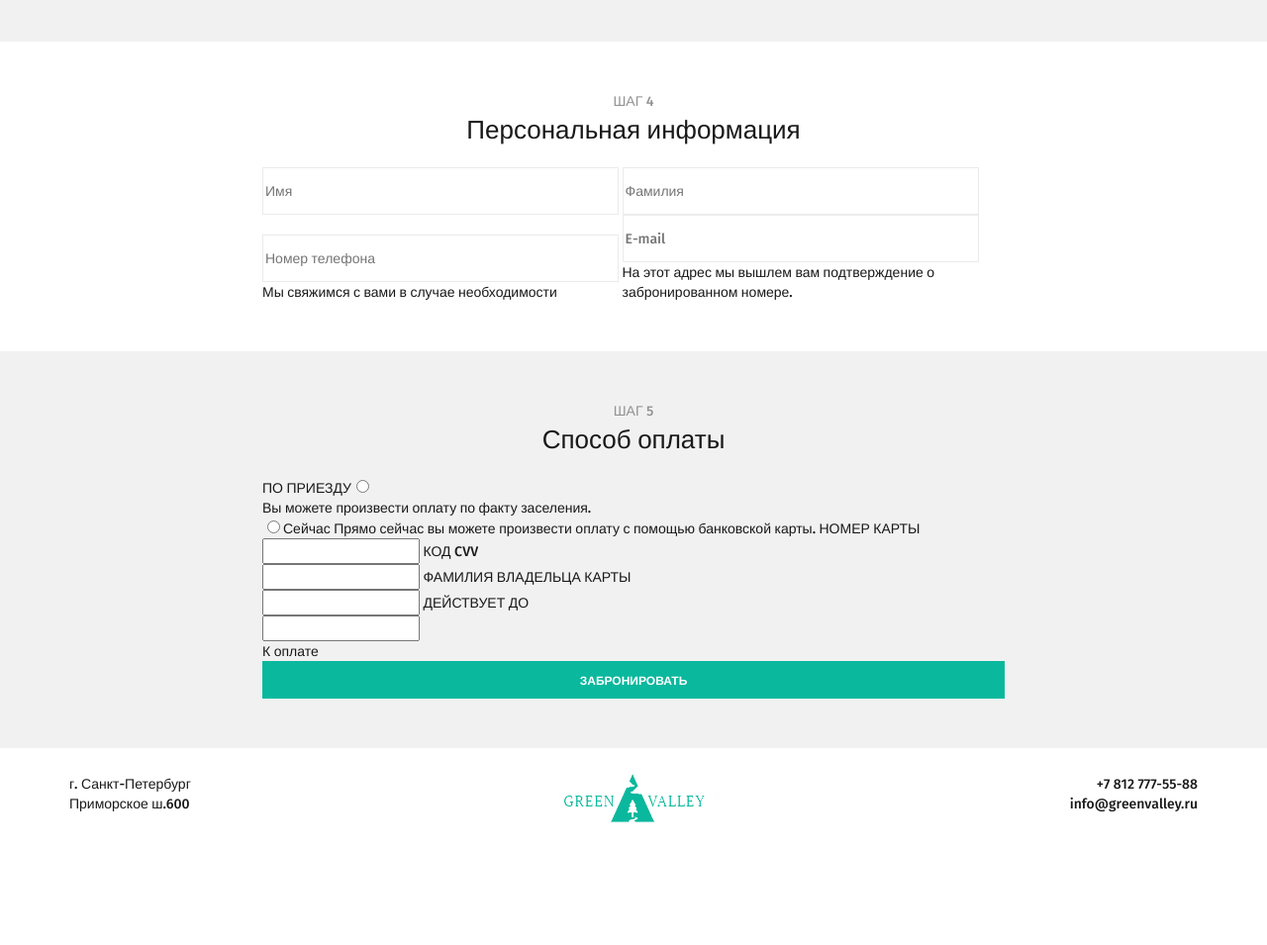
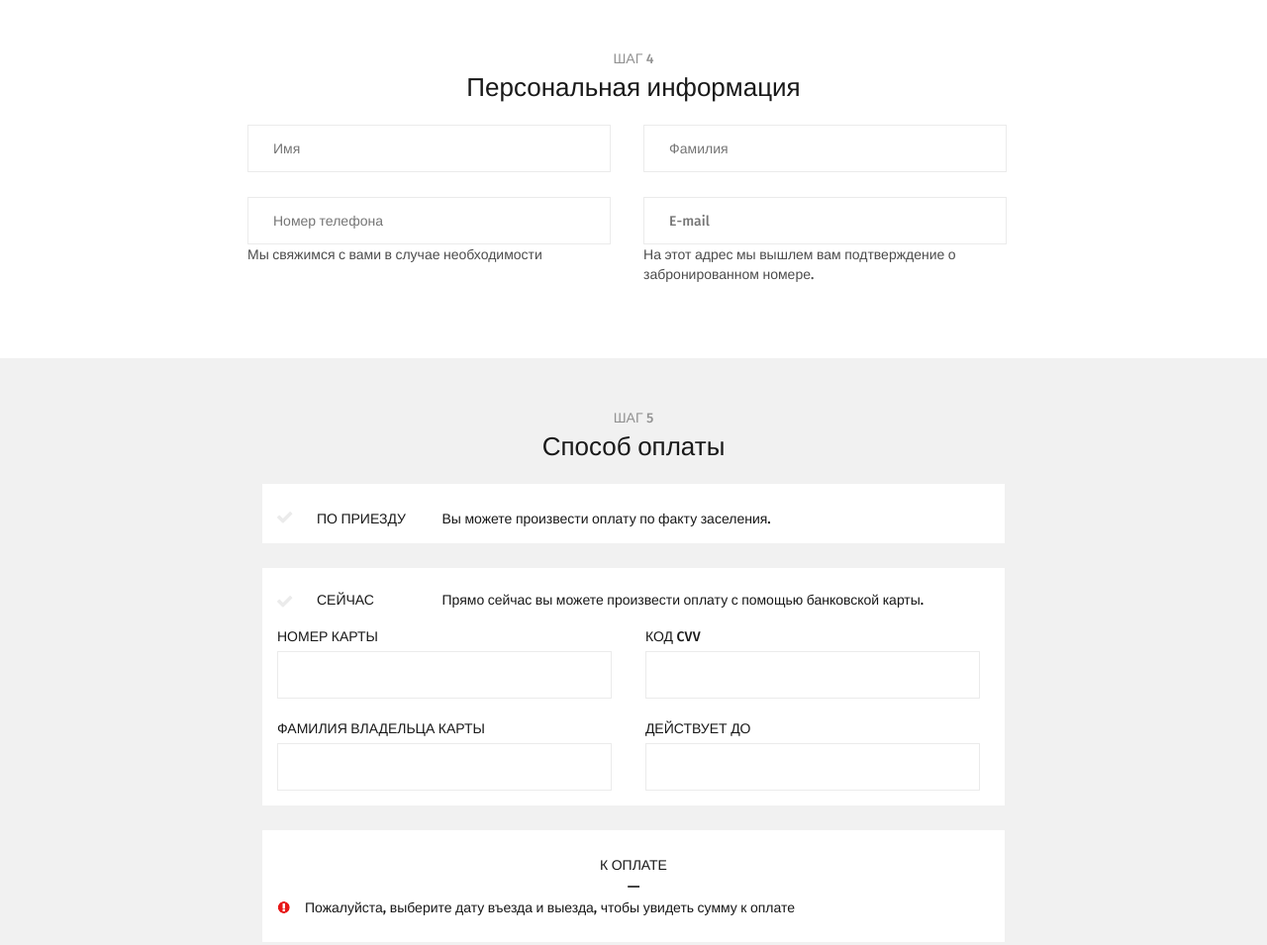
Before and after one commit to fotinija/Green-Valley, a plain HTML site: page src/form.html in a window 1280 px wide. Shown: the part 1560-2515 px from the top of the page at 99% size. Before the commit the page ends 2411 px from the top, so only its background shows below. Drawn offline with nearby package versions, Linux system fonts and the light colour scheme; files that its build step writes are made by us from their sources.

Commit message:
edit form and page header

```diff
--- a/src/_html_inc/page_header.html
+++ b/src/_html_inc/page_header.html
@@ -3,8 +3,8 @@
       <div class="page-header__inner">
         <a href="index.html" class="page-header__logo"><img src="img/logo.png"></a>
         <span id="menu_trigger" class="hamburger hidden-lg"></span>
-        <nav class="main-nav">
-          <ul class="main-nav__list visible-lg">
+        <nav class="main-nav visible-lg">
+          <ul class="main-nav__list">
             <li class="main-nav__item">
               <a href="room-list.html" class="main-nav__link">Номера</a>
             </li>
--- a/src/form.html
+++ b/src/form.html
@@ -66,7 +66,7 @@
           <label for="type-cottage-portovyj"><input type="radio" name="type-cottage" id="type-cottage-portovyj"><span>Портовый</span></label>
         </div>
       </div>
-      <div class="description-cottage">
+      <div class="description-cottage hidden-xs">
         <div class="description-cottage__inner">
           <div><img src="" alt=""><span>Площать 100 м<sup>2</sup></span></div>
           <div><img src="" alt=""><span>3 комнаты</span></div>
@@ -84,10 +84,10 @@
       <div class="booking-form-step__title">Персональная информация</div>
       <div class="booking-form-personal">
         <div class="booking-form-personal__inner">
-          <div><input type="text" placeholder="Имя"></div>
-          <div><input type="text" placeholder="Фамилия"></div>
-          <div><input type="text" placeholder="Номер телефона"><br/>Мы свяжимся с вами в случае необходимости</div>
-          <div><input type="email" placeholder="E-mail"><br/>На этот адрес мы вышлем вам подтверждение о забронированном номере.</div>
+          <div><input type="text" placeholder="Имя"><span></span></div>
+          <div><input type="text" placeholder="Фамилия"><span></span></div>
+          <div><input type="text" placeholder="Номер телефона"><span></span><br/>Мы свяжимся с вами в случае необходимости</div>
+          <div><input type="email" placeholder="E-mail"><span></span><br/>На этот адрес мы вышлем вам подтверждение о забронированном номере.</div>
         </div>
       </div>
     </div>
@@ -100,21 +100,23 @@
       <div class="booking-form-payment">
         <div class="booking-form-payment__inner">
           <div class="booking-form-payment__methods">
-            <div class="booking-form-payment__arive">
-              <label>по приезду<input type="radio" name="payment"></label>
-              <div>Вы можете произвести оплату по факту заселения.</div>
+            <div class="booking-form-payment__arrive">
+              <label><input type="radio" name="payment"><span>По приезду</span></label>
+              <div class="hidden-xs">Вы можете произвести оплату по факту заселения.</div>
             </div>
             <div class="booking-form-payment__now">
-              <input type="radio" name="payment"><span>Сейчас</span>
-              Прямо сейчас вы можете произвести оплату с помощью банковской карты.
-              <label for="card-number">номер карты<br><input type="text" name="card-number" id="card-number"></label>
+              <label><input type="radio" name="payment"><span>Сейчас</span></label>
+              <div class="hidden-xs">Прямо сейчас вы можете произвести оплату с помощью банковской карты.</div>
+              <label for="card-number">Номер карты<br><input type="text" name="card-number" id="card-number"></label>
               <label for="card-cvv">Код CVV<br><input type="text" name="card-cvv" id="card-cvv"></label>
               <label for="card-fio">Фамилия владельца карты<br><input type="text" name="card-fio" id="card-fio"></label>
-               <label for="card-expired">Действует до<br><input type="text" name="card-expired" id="card-expired"></label>
+              <label for="card-expired">Действует до<br><input type="text" name="card-expired" id="card-expired"></label>
             </div>
           </div>
           <div class="booking-form-payment__total">
-            <span class="">К оплате</span>
+            <p class="booking-form-payment__total-title">К оплате</p>
+            <p class="booking-form-payment__summa">&mdash;</p>
+            <p class="booking-form-payment__error">Пожалуйста, выберите дату въезда и выезда, чтобы увидеть сумму к оплате</p>
           </div>
           <input type="submit" value="Забронировать" class="btn btn--green btn--wide">
         </div>
--- a/src/less/blocks/booking-form-dates.less
+++ b/src/less/blocks/booking-form-dates.less
@@ -22,6 +22,7 @@
 
   & label {
     display: inline-block;
+    text-transform: uppercase;
     @media (max-width: @screen-xs-max) {
       width: 100%;
     }
--- a/src/less/blocks/booking-form-payment.less
+++ b/src/less/blocks/booking-form-payment.less
@@ -7,9 +7,121 @@
   &__methods {
     //.make-lg-column(8);
   }
+  & label {
+    text-transform: uppercase;
+    cursor: pointer;
+  }
+  &__arrive {
+    background-color: #fff;
+    margin-bottom: 25px;
+    padding: 0 15px;
+    & label {
+      width: 163px;
+      display: inline-block;
+      padding-left: 40px;
+      padding-top: 25px;
+      padding-bottom: 15px;
+      position: relative;
+    }
+    div {
+      display: inline-block;
+    }
+  }
+
+  &__now {
+    padding: 0 15px;
+    margin-bottom: 25px;
+    background-color: #fff;
+    & label:first-child {
+      width: 163px;
+      display: inline-block;
+      padding-left: 40px;
+      padding-top: 25px;
+      line-height: 1;
+      padding-bottom: 15px;
+      position: relative;
+    }
+    & label {
+      display: inline-block;
+      @media (max-width: @screen-xs-max) {
+        width: 100%;
+      }
+      @media (min-width: @screen-sm-min) {
+        width: 47%;
+        &:nth-child(2n+1) {
+          margin-right: 30px;
+        }
+        &:first-child {
+          margin-right: 0;
+        }
+      }
+      padding-bottom: 15px;
+      line-height: 30px;
+    }
+    div {
+      display: inline-block;
+    }
+    & input[type="text"] {
+      height: 48px;
+      line-height: 48px;
+      width: 100%;
+      border: 1px solid @gray--light;
+      color: @gray;
+      text-align: center;
+      padding: 0 15px;
+    }
+
+  }
   &__total {
     //.make-lg-column(8);
+    padding: 0 15px;
+    padding-bottom: 25px;
+    background-color: #fff;
+  }
+  &__total-title {
+    padding-top: 25px;
+    text-align: center;
+    text-transform: uppercase;
+
   }
 
+  &__summa {
+    font-size: 16px;
+    text-align: center;
+  }
+  &__error {
+    position: relative;
+    &:before {
+      content: '';
+      background-image: url('../img/attention.png');
+      background-repeat: no-repeat;
+      background-position: 0 50%;
+      padding-top: 20px;
+      width: 28px;
+      height: 12px;
+      display: inline-block;
+      vertical-align: top;
+    }
+  }
 
+  & input[type="radio"] {
+    display: none;
+    & + span:before {
+      content: '';
+      background-image: url('../img/no-check.png');
+      width: 16px;
+      height: 12px;
+      position: absolute;
+      left: 0;
+      top: 28px;
+    }
+    &:checked {
+      & + span:before {
+        background-image: url('../img/check.png');
+      }
+    }
+  }
+  & .btn {
+    margin-top: 50px;
+  }
 }
--- a/src/less/blocks/booking-form-personal.less
+++ b/src/less/blocks/booking-form-personal.less
@@ -4,17 +4,40 @@
     .make-lg-column-offset(2);
     .make-lg-column(8);
     background-color: #fff;
+    padding: 0;
     & div {
       display: inline-block;
-      width: 48%;
+      vertical-align: top;
+      // .make-lg-column(6);
+      color: @gray--dark;
+      padding-bottom: 25px;
+      position: relative;
+      @media (min-width: @screen-sm-min) {
+        width: 47%; //percentage((@columns / @grid-columns))
+        &:nth-child(2n+1) {
+          margin-right: 30px;
+        }
+      }
+      @media (max-width: @screen-xs-max) {
+        width: 100%;
+      }
     }
   }
   & input {
-    //.make-lg-column(6);
     height: 48px;
     line-height: 48px;
     width: 100%;
     border: 1px solid @gray--light;
+    padding-left: 25px;
+    &.valid:before {
+      content: '';
+      background-image: url('../img/check.png');
+      width: 16px;
+      height: 12px;
+      position: absolute;
+      left: 0;
+      top: 28px;
+    }
   }
 
 }
--- a/src/less/blocks/booking-form-place-living.less
+++ b/src/less/blocks/booking-form-place-living.less
@@ -5,14 +5,17 @@
     .make-lg-column-offset(4);
     .make-lg-column(4);
     border: 1px solid @gray--light;
+    margin-left: 15px;
+    margin-right: 15px;
   }
   & label {
     display: inline-block;
     position: relative;
+    text-transform: uppercase;
     margin: 25px 0;
     text-align: center;
     cursor: pointer;
-    height: 158px;
+    height: 115px;
     width: 49%;
     & span:before {
       content: '';
--- a/src/less/blocks/booking-form-step.less
+++ b/src/less/blocks/booking-form-step.less
@@ -7,10 +7,6 @@
 
   &__wrapper {
     .make-container();
-  }
-
-  & label {
-    text-transform: uppercase;
   }
 
   &__number {
--- a/src/less/blocks/hamburger.less
+++ b/src/less/blocks/hamburger.less
@@ -5,4 +5,5 @@
   width: 29px;
   height: 24px;
   background-image: url('../img/hamburger.png');
+  cursor: pointer;
 }
--- a/src/less/blocks/main-nav.less
+++ b/src/less/blocks/main-nav.less
@@ -1,6 +1,7 @@
 .main-nav {
   .make-lg-column(5);
   .make-sm-column(5);
+  position: relative;
 
   margin: 0;
   //padding: 0;
@@ -13,7 +14,8 @@
 	}
 
 	&__item {
-		display: inline;
+		display: inline-block;
+    vertical-align: middle;
     padding-right: 10px;
 
     &:last-child {
@@ -41,4 +43,19 @@
       }
     }
   }
+
+  @media (max-width: @screen-md-max){
+    position: absolute;
+    top: 90px;
+    left: 0;
+    width: 100%;
+    &__item {
+      display: block;
+      text-align: center;
+      border-bottom: 1px solid @gray--light;
+    }
+    &__link {
+      line-height: 55px;
+    }
+  }
 }
--- a/src/less/blocks/promo.less
+++ b/src/less/blocks/promo.less
@@ -25,12 +25,14 @@
     //   .make-md-column(12);
     // }
 
-
+  & span {
+    background-color: #fff;
+  }
   &__slide-title {
     //.make-lg-column-offset(3);
     // .make-lg-column(12);
     // .make-xs-column(12);
-    background-color: #fff;
+
     @media (min-width: @screen-xs-min) {
       width: 100%;
     }
```
Also changed, not shown: build/form.html (+17 -15 lines), build/index.html (+5 -5 lines), build/index1.html (+2 -2 lines), build/room-list.html (+2 -2 lines), build/single-room.html (+2 -2 lines), src/index.html (+3 -3 lines), src/less/blocks/booking-form-type-cottage.less (+23 -9 lines), build/css/style.css, build/css/style.min.css.
